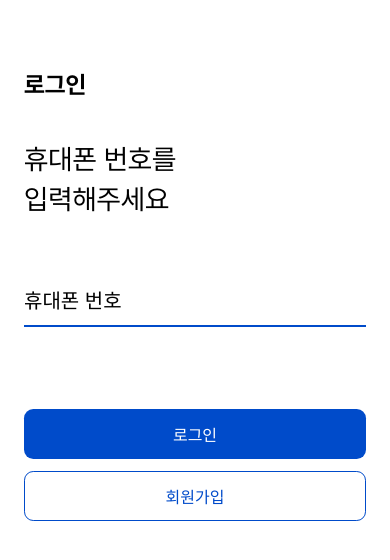
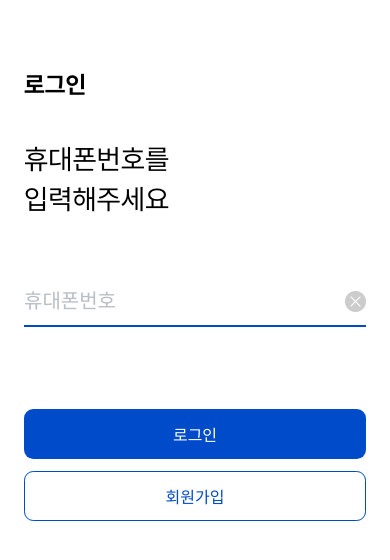
Before and after one commit to petqua-demo/petqua_frontend, a React Native app: screen /Login in a window 390 px wide. Shown: the top 560 px of the page. Built offline with nearby package versions, Linux system fonts and the light colour scheme.

Commit message:
design: change login page TextInput detail
Add placeholderTextColor, keyboardType, returnKeyType.
Delete clearButtonMode and add Image of clearButton.

```diff
--- a/src/components/BlueBorderButton.js
+++ b/src/components/BlueBorderButton.js
@@ -10,7 +10,7 @@ const Button = ({ title, onPress, buttonStyle }) => {
           backgroundColor: "#ffffff",
         },
         pressed && {
-          backgroundColor: palette.mainColor,
+          backgroundColor: "#ffffff",
         },
         buttonStyle,
       ]}
--- a/src/screens/beginning/Login.tsx
+++ b/src/screens/beginning/Login.tsx
@@ -1,5 +1,5 @@
 import { StatusBar } from "expo-status-bar";
-import { StyleSheet, View, TextInput } from "react-native";
+import { StyleSheet, View, TextInput, Image } from "react-native";
 import useCachedResources from "../../useCachedResources";
 import { useState } from "react";
 
@@ -9,25 +9,36 @@ import BlueBorderButton from "../../components/BlueBorderButton";
 import BoldText from "../../components/BoldText";
 import palette from "../../styles/ColorPalette";
 
-export default function App() {
+export default function App({ navigation }: any) {
   const isLoaded = useCachedResources();
   const [phoneNum, setPhoneNum] = useState("");
 
   if (isLoaded) {
     return (
       <View style={styles.container}>
+        <StatusBar style="auto" />
         <View style={styles.content}>
-          <StatusBar style="auto" />
           <BoldText style={styles.subtitle}>로그인</BoldText>
-          <Text style={{ fontSize: 28, marginTop: 40, lineHeight: 40 }}>
-            휴대폰 번호를{"\n"}입력해주세요
-          </Text>
-          <TextInput
-            style={styles.inputBox}
-            onChangeText={(text) => setPhoneNum(text)}
-            placeholder="휴대폰 번호"
-            clearButtonMode="while-editing"
-          ></TextInput>
+          <Text style={styles.command}>휴대폰번호를{"\n"}입력해주세요</Text>
+          <View style={styles.inputItem}>
+            {/* <Text style={styles.textInputTitle}>휴대폰번호</Text> */}
+            <View style={styles.inputBox}>
+              <TextInput
+                style={styles.textInput}
+                placeholder="휴대폰번호"
+                placeholderTextColor={palette.lightGray}
+                keyboardType="numeric"
+                returnKeyType="done"
+                value={phoneNum}
+                onChangeText={(phoneNum) => setPhoneNum(phoneNum)}
+              ></TextInput>
+              <Image
+                source={require("../../../assets/images/clearTextInputButton.png")}
+                style={styles.clearButton}
+              />
+              {/* clear button 눌렀을 때는 키보드 안 사라지게 하는 코드 추가하기 */}
+            </View>
+          </View>
           <View style={styles.buttonBox}>
             <BlueButton
               title="로그인"
@@ -36,7 +47,7 @@ export default function App() {
             ></BlueButton>
             <BlueBorderButton
               title="회원가입"
-              onPress={() => {}}
+              onPress={() => navigation.navigate("Join")}
               buttonStyle={{ width: "100%", height: 50 }}
             ></BlueBorderButton>
           </View>
@@ -56,16 +67,38 @@ const styles = StyleSheet.create({
   content: {
     marginHorizontal: 24,
   },
+  command: {
+    fontSize: 28,
+    marginTop: 40,
+    lineHeight: 40,
+    marginBottom: 29,
+  },
   subtitle: {
     fontSize: 24,
     marginTop: 70,
   },
+  inputItem: {
+    marginTop: 41,
+  },
+  textInputTitle: {
+    marginBottom: 13,
+    fontSize: 12,
+    color: palette.lightGray,
+  },
   inputBox: {
-    marginTop: 70,
-    fontSize: 20,
+    flexDirection: "row",
     paddingBottom: 12,
     borderBottomWidth: 2,
     borderBottomColor: palette.mainColor,
+  },
+  textInput: {
+    flex: 1,
+    fontSize: 20,
+  },
+  clearButton: {
+    width: 21,
+    height: 21,
+    marginTop: 2,
   },
   buttonBox: {
     marginTop: 82,
```
